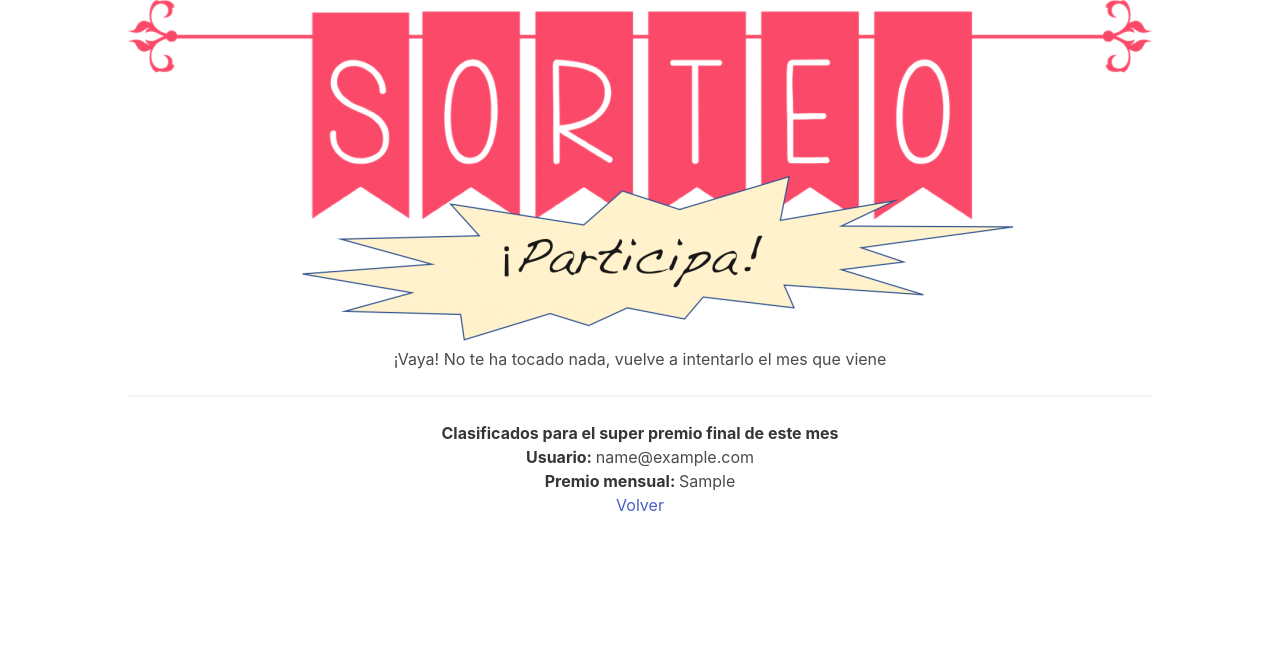
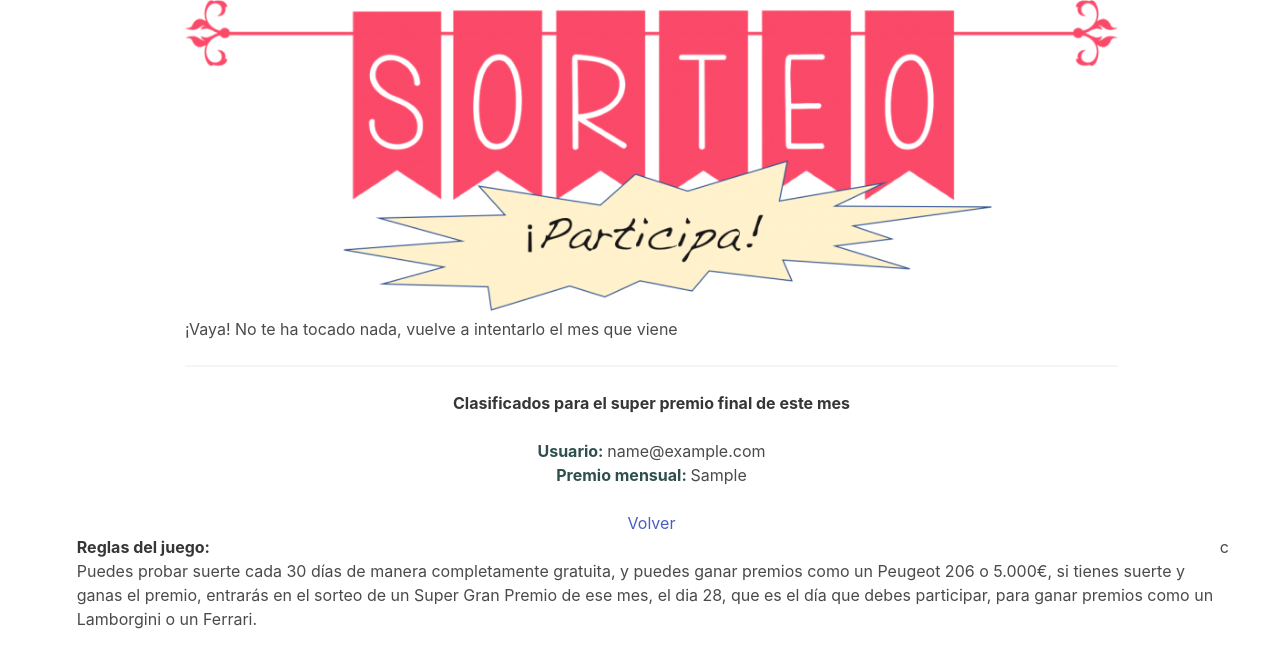
Before and after one commit to enmodoflow/sorteololo, a Flask app: page /juego in a window 1280 px wide. Shown: the top 668 px of the page. Run offline with Flask 2, Linux system fonts and the light colour scheme; the visitor is signed in with stand-in values (Sample User, id 1); a database or web service that is not in the repository returns one stand-in record (values such as "Sample title"); some libraries are stand-ins or nearby versions.

Commit message:
final commit

```diff
--- a/src/app.py
+++ b/src/app.py
@@ -43,6 +43,7 @@ def juego():
     nuevo_usuario = session['nuevo']
     fecha_hoy = datetime.now()
     tiempo_transcurrido = list(mongo.collection.find({"email":email}))
+    texto2 = ''
     for i in tiempo_transcurrido:
         fecha_sorteo = i['fecha']
         booleano = logica.calcular30dias(fecha_sorteo)
@@ -64,7 +65,18 @@ def juego():
     super_sorteo = list(mongo.collection.find({"super_premio":"super_premio", "mes": fecha_hoy.month}))
     for i in super_sorteo:
         lista_super_sorteo.append([i['email'], i["premio_mensual"]])
-    return render_template('index.html', texto=texto, lista_super_sorteo=lista_super_sorteo)
+    if fecha_hoy.day == 28:
+        for i in super_sorteo:
+            if i['email'] == email:
+                lista3 = ['Un Mitsubishi ASX', 'Un Ferrari Enzo', 'Un Lamborgini Gallardo', 'Un Nissan 370Z']
+                lista_final_si_toca = ['true', 'false', 'false', 'true']
+                num_random3 = random.randrange(3)
+                ha_tocado = lista_final_si_toca[num_random3]
+                if ha_tocado == 'true':
+                    texto2 = (f'¡Habias ganado el premio mensual y has participado día 28! Y te vas a tu casa con {lista3[num_random3]}')
+                else:
+                    texto2 = (f'¡Habias ganado el premio mensual y has participado día 28! Pero no ha habido suerte, inténtelo el mes que viene')
+    return render_template('index.html', texto=texto, lista_super_sorteo=lista_super_sorteo, texto2=texto2)
 
 
 if __name__ == "__main__":
--- a/src/static/css/main.css
+++ b/src/static/css/main.css
@@ -2,9 +2,13 @@
     max-width: 90%;
     display: flex;
     justify-content: center;
-    text-align: right;
+    margin-left: 6%;
 }
 
-.imagen{
-    max-width:90%;
+.todo2{
+    display: flex;
+    justify-content: center;
+    text-align: center;
+    max-width: 90%;
+    margin-left: 6%;
 }
--- a/src/templates/index.html
+++ b/src/templates/index.html
@@ -2,28 +2,31 @@
 
 <!-- MAIN BLOCK -->
 {% block main %}
-<div style="display:flex; justify-content:center; text-align:center;">
+<div class="todo">
     <div style="max-width:90%">
 <img src="/static/img/sorteo-png-5.png" alt="">
     <h1>{{ texto }}</h1>
+    <h1>{{ texto2 }}</h1>
     <hr>
 </div>
 </div>
-<div style="display:flex; justify-content:center; text-align:center;">
+<div class="todo">
     <div style="max-width:90%">
     <h1><strong>Clasificados para el super premio final de este mes</strong></h1>
 </div>
 </div>
+<br>
 {% for i in lista_super_sorteo %}
-<div style="display:flex; justify-content:center; text-align:center;">
+<div class="todo2">
     <div style="max-width:90%">
 
-        <h3><strong>Usuario: </strong> {{ i.0 }}</h3>
-        <h3><strong>Premio mensual: </strong> {{ i.1 }}</h3>
+        <h3><strong style="color:darkslategrey">Usuario: </strong> {{ i.0 }}</h3>
+        <h3><strong style="color:darkslategrey">Premio mensual: </strong> {{ i.1 }}</h3>
 </div>
 </div>
+<br>
 {% endfor %}
-<div style="display:flex; justify-content:center; text-align:center;">
+<div class="todo">
     <div style="max-width:90%">
 <a href="/">Volver</a>
 </div>
--- a/src/templates/layout.html
+++ b/src/templates/layout.html
@@ -21,4 +21,11 @@
      </main>
     </div>
   </body>
+
+<footer>
+  <div class="todo">
+    <div><strong>Reglas del juego: </strong> <p>Puedes probar suerte cada 30 días de manera completamente gratuita, y puedes ganar premios como un Peugeot 206 o 5.000€, si tienes suerte y ganas el premio, entrarás en el sorteo de un Super Gran Premio de ese mes, el dia 28, que es el día que debes participar, para ganar premios como un Lamborgini o un Ferrari. </p></div>c
+  </div>
+</footer>
+
 </html>
```
